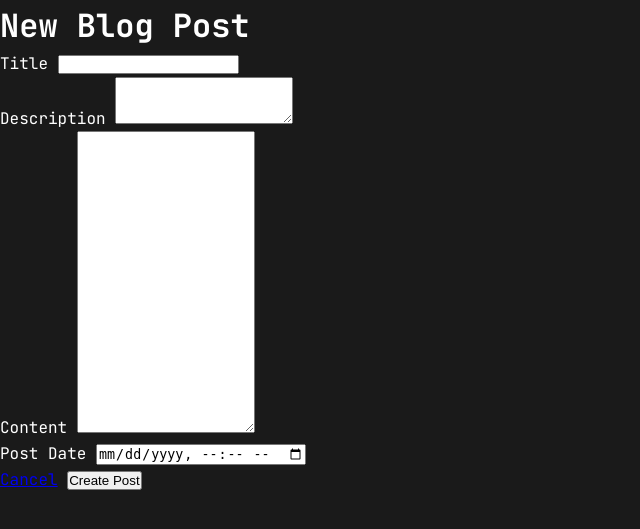
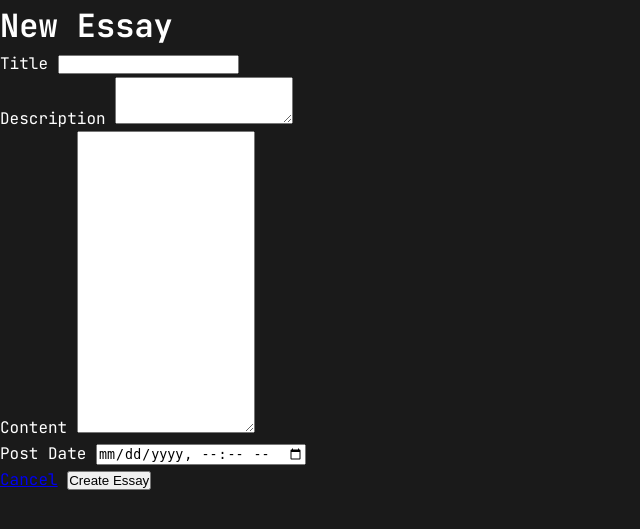
Before and after one commit to thatkavish/personal-website, a Python web app: template templates/blog_form.html in a window 1280 px wide. Shown: the top 529 px of the page, without its empty margins (0-640 px from the left). Run offline with Jinja, Linux system fonts and the light colour scheme; the template is opened without the code that fills it, so the values that code supplies are empty.

Commit message:
Change Blog to Essays throughout the site

```diff
--- a/templates/admin.html
+++ b/templates/admin.html
@@ -20,8 +20,8 @@
 
         <section class="admin-section">
             <div class="section-header">
-                <h2>Blog Posts</h2>
-                <a href="{{ url_for('new_blog') }}" class="btn-primary">New Post</a>
+                <h2>Essays</h2>
+                <a href="{{ url_for('new_blog') }}" class="btn-primary">New Essay</a>
             </div>
             <div class="items-list">
                 {% for post in blog_posts %}
@@ -32,7 +32,7 @@
                     </div>
                     <div class="item-actions">
                         <a href="{{ url_for('edit_blog', id=post.id) }}" class="btn-secondary">Edit</a>
-                        <a href="{{ url_for('delete_blog', id=post.id) }}" class="btn-danger" onclick="return confirm('Are you sure you want to delete this post?')">Delete</a>
+                        <a href="{{ url_for('delete_blog', id=post.id) }}" class="btn-danger" onclick="return confirm('Are you sure you want to delete this essay?')">Delete</a>
                     </div>
                 </div>
                 {% endfor %}
--- a/templates/base.html
+++ b/templates/base.html
@@ -122,7 +122,7 @@
             <ul class="nav-links">
                 <li><a href="{{ url_for('index') }}">Home</a></li>
                 <li><a href="{{ url_for('index') }}#about">About</a></li>
-                <li><a href="{{ url_for('index') }}#blog">Blog</a></li>
+                <li><a href="{{ url_for('index') }}#essays">Essays</a></li>
                 <li><a href="{{ url_for('books') }}">Books</a></li>
                 <li><a href="{{ url_for('index') }}#contact">Contact</a></li>
             </ul>
--- a/templates/blog.html
+++ b/templates/blog.html
@@ -3,7 +3,7 @@
 {% block content %}
 <div class="container">
     <section class="blog-section">
-        <h1 class="section-title">Blog</h1>
+        <h1 class="section-title">Essays</h1>
         <div class="blog-grid">
             {% for post in posts %}
             <article class="blog-card">
--- a/templates/blog_form.html
+++ b/templates/blog_form.html
@@ -3,14 +3,14 @@
 <head>
     <meta charset="UTF-8">
     <meta name="viewport" content="width=device-width, initial-scale=1.0">
-    <title>{{ 'Edit' if post else 'New' }} Blog Post</title>
+    <title>{{ 'Edit' if post else 'New' }} Essay</title>
     <link rel="stylesheet" href="{{ url_for('static', filename='styles.css') }}">
     <link href="https://fonts.googleapis.com/css2?family=JetBrains+Mono:wght@400;700&family=Playfair+Display:wght@400;700&display=swap" rel="stylesheet">
 </head>
 <body>
     <div class="admin-container">
         <div class="form-container">
-            <h1>{{ 'Edit' if post else 'New' }} Blog Post</h1>
+            <h1>{{ 'Edit' if post else 'New' }} Essay</h1>
             <form method="POST">
                 <div class="form-group">
                     <label for="title">Title</label>
@@ -31,7 +31,7 @@
                 </div>
                 <div class="form-actions">
                     <a href="{{ url_for('admin') }}" class="btn-secondary">Cancel</a>
-                    <button type="submit" class="btn-primary">{{ 'Update' if post else 'Create' }} Post</button>
+                    <button type="submit" class="btn-primary">{{ 'Update' if post else 'Create' }} Essay</button>
                 </div>
             </form>
         </div>
--- a/templates/index.html
+++ b/templates/index.html
@@ -34,9 +34,9 @@
         </div>
     </section>
 
-    <section id="blog" class="blog">
+    <section id="essays" class="blog">
         <div class="container">
-            <h2 class="section-title">Blog</h2>
+            <h2 class="section-title">Essays</h2>
             <div class="blog-grid">
                 {% for post in blog_posts[:3] %}
                 <article class="blog-preview">
@@ -52,7 +52,7 @@
         </div>
         <div class="container view-all-container">
             <div class="view-all">
-                <a href="{{ url_for('blog') }}" class="view-all-link">View All Posts →</a>
+                <a href="{{ url_for('blog') }}" class="view-all-link">View All Essays →</a>
             </div>
         </div>
     </section>
```
